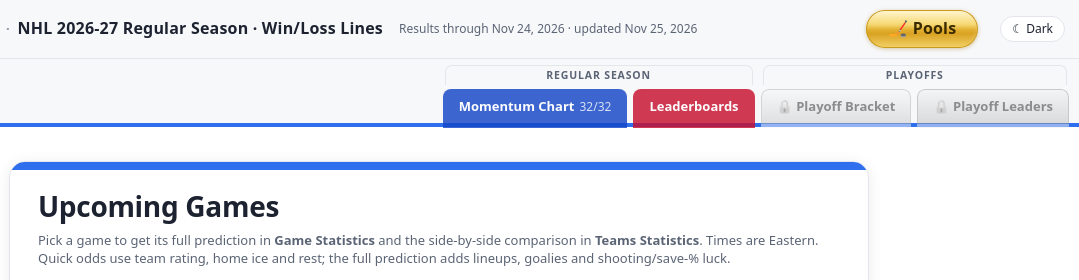
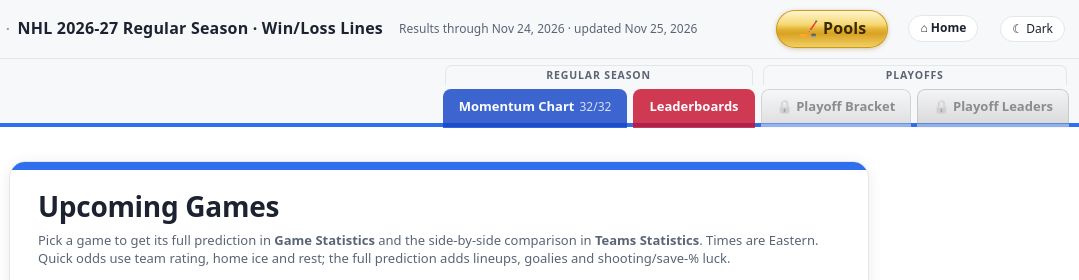
Before and after one commit to NorthernJeff/nhl-predictions-data, a plain HTML site: page games.html in a window 1280 px wide. Shown: the top 280 px of the page, 201-1280 px from the left. Drawn offline with Linux system fonts and the light colour scheme.

Commit message:
Add small Home button beside Pools on the tabs page
Co-Authored-By: Claude Opus 5.5 <noreply@anthropic.com>
Claude-Session: https://claude.ai/code/session_01Wa3dTroVKgeKBN9SaD62oe

```diff
--- a/games.html
+++ b/games.html
@@ -323,6 +323,9 @@ nav.tabs a[data-tab=leaders]{background:#c8102e;color:#fff!important}
 body.dark nav.tabs a[data-tab=stats],body.dark nav.tabs a[data-tab=compare],body.dark nav.tabs a[data-tab=chart]{background:#2f63e8}
 body.dark nav.tabs a[data-tab=leaders]{background:#d92b45}
 nav.tabs a[data-tab=chart] .cnt{color:rgba(255,255,255,.8)}
+.homebtn{margin-left:8px;display:inline-flex;align-items:center;gap:4px;border:1px solid var(--line);background:var(--panel2);color:var(--ink)!important;text-decoration:none;border-radius:999px;padding:4px 11px;font-size:12px;font-weight:700;line-height:1.4;white-space:nowrap}
+.homebtn:hover{background:var(--soft)}
+@media(max-width:700px){.homebtn{margin-left:6px;padding:4px 9px}}
 </style>
 </head>
 <body>
@@ -332,7 +335,7 @@ nav.tabs a[data-tab=chart] .cnt{color:rgba(255,255,255,.8)}
   <span class="sub" id="upd">Loading…</span>
   <div class="legend">
     <span class="lg">Win ↗ +1</span><span class="lg">Loss ↘ −1</span><span class="lg">Tie → 0</span>
-    <a class="poolbtn" href="pools.html">🏒 Pools</a>
+    <a class="poolbtn" href="pools.html">🏒 Pools</a><a class="homebtn" href="/" title="Back to the Hockey Pooler home page" aria-label="Home">⌂ Home</a>
     <button class="modebtn" id="modebtn" title="Switch between light and dark mode">☾ Dark</button>
   </div>
 </header>
```
